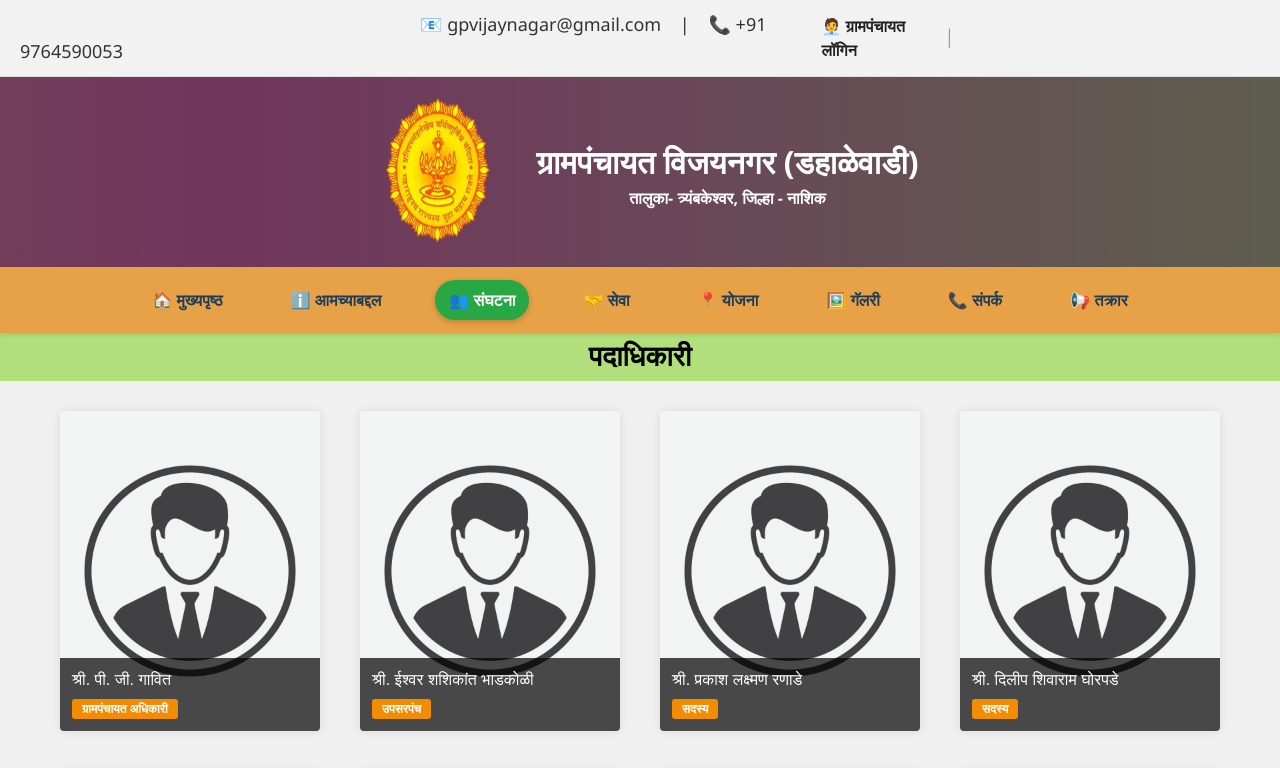
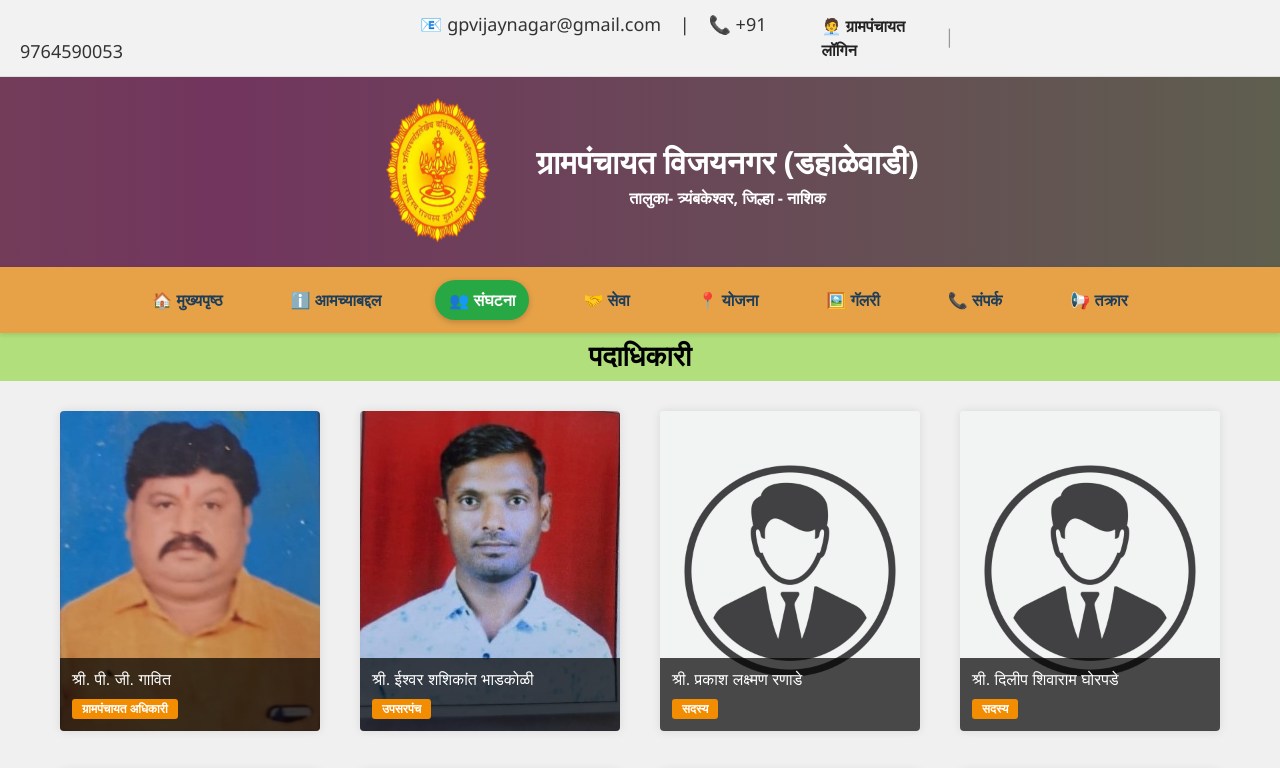
Before and after one commit to Smarttechservices/GrampanchayatVijaynagar, a plain HTML site: page organisation.html in a window 1280 px wide. Shown: the top 768 px of the page. Drawn offline with nearby package versions, Linux system fonts and the light colour scheme; no server answers.

Commit message:
Update organisation.html

```diff
--- a/organisation.html
+++ b/organisation.html
@@ -167,7 +167,7 @@
 
     <section data-aos="fade-up" class="members-grid">
         <div class="member-card">
-            <img src="images/adminlogosquare.jpg" alt="श्री. पी. जी. गावित">
+            <img src="images/vijaynagar_gramsevak_square_1.jpeg" alt="श्री. पी. जी. गावित">
             <div class="overlay">
             <h3>श्री. पी. जी. गावित</h3>
             <span class="badge">ग्रामपंचायत अधिकारी</span>
@@ -175,7 +175,7 @@
         </div>
 
         <div class="member-card">
-            <img src="images/adminlogosquare.jpg" alt="श्री. ईश्वर शशिकांत भाडकोळी">
+            <img src="images/Eshwar_bhadkule_upsarpanch_square.jpeg" alt="श्री. ईश्वर शशिकांत भाडकोळी">
             <div class="overlay">
             <h3>श्री. ईश्वर शशिकांत भाडकोळी</h3>
             <span class="badge">उपसरपंच</span>
@@ -199,7 +199,7 @@
         </div>
 
         <div class="member-card">
-            <img src="Images/adminlogosquare.jpg" alt="श्री. दिलीप शिवाराम घोरपडे">
+            <img src="images/adminlogosquare.jpg" alt="श्री. दिलीप शिवाराम घोरपडे">
             <div class="overlay">
             <h3>श्री. दिलीप शिवाराम घोरपडे</h3>
             <span class="badge">सदस्य</span>
@@ -435,4 +435,5 @@ document.addEventListener('DOMContentLoaded', () => {
     });
     </script>
 </body>
+
 </html>
```
